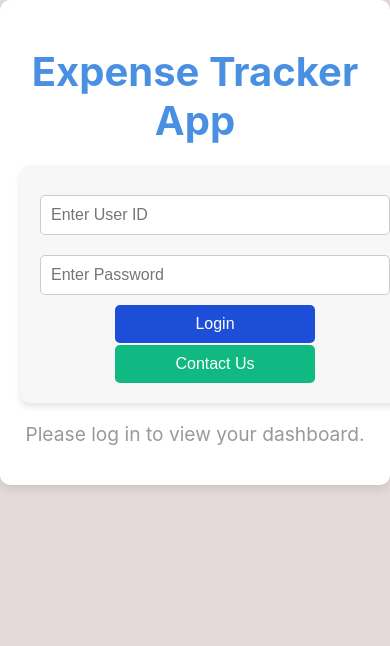
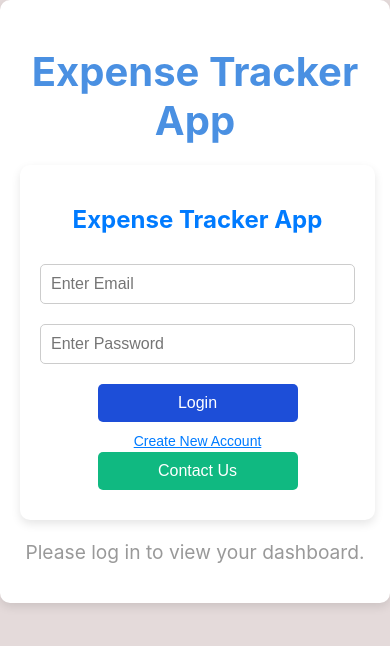
Before and after one commit to NaumanJaat/Expense-Tracker, a React (Create React App) app: page / in a window 390 px wide. Shown: the top 646 px of the page. Built offline with nearby package versions, Linux system fonts and the light colour scheme.

Commit message:
Update code with new changes

```diff
--- a/src/components/Login.js
+++ b/src/components/Login.js
@@ -1,43 +1,96 @@
-import React, { useState } from 'react';
-import { useAuth } from '../context/AuthContext';
-import styles from './Login.module.css';
+import React, { useState } from "react";
+import { useAuth } from "../context/AuthContext";
+import styles from "./Login.module.css";
 
 const Login = () => {
-  const { login, logout, error, user } = useAuth();
-  const [userID, setUserID] = useState('');
-  const [password, setPassword] = useState('');
+  const { login, createAccount, logout, error, user } = useAuth();
+  const [isCreatingAccount, setIsCreatingAccount] = useState(false);
+  const [name, setName] = useState("");
+  const [email, setEmail] = useState("");
+  const [password, setPassword] = useState("");
 
   const handleLogin = () => {
-    if (userID && password) {
-      login(userID, password);
+    if (email && password) {
+      login(email, password);
     }
   };
 
+  const handleCreateAccount = () => {
+    if (name && email && password) {
+      createAccount(name, email, password);
+    }
+  };
+
+  const toggleForm = () => {
+    setIsCreatingAccount(!isCreatingAccount);
+    setName("");
+    setEmail("");
+    setPassword("");
+  };
+
   const handleContactUs = () => {
-    window.open("https://www.linkedin.com/in/nauman-liaqat-a21066255/", "_blank");
+    window.open(
+      "https://www.linkedin.com/in/nauman-liaqat-a21066255/",
+      "_blank"
+    );
   };
 
   if (user) {
     return (
       <div className={styles.dashboard}>
-        <h2>Welcome, {user.id}!</h2>
+        <h2>Welcome, {user.name}!</h2>
         <div className={styles.buttonGroup}>
-          <button onClick={logout} className={styles.button}>Logout</button>
-          <button onClick={handleContactUs} className={styles.contactButton}>Contact Us</button>
+          <button onClick={logout} className={styles.button}>
+            Logout
+          </button>
+          <button onClick={handleContactUs} className={styles.contactButton}>
+            Contact Us
+          </button>
         </div>
       </div>
     );
   }
 
-
-
   return (
     <div className={styles.login}>
+      <h2>Expense Tracker App</h2>
+      {isCreatingAccount ? (
+        <>
           <input
             type="text"
-        placeholder="Enter User ID"
-        value={userID}
-        onChange={(e) => setUserID(e.target.value)}
+            placeholder="Name"
+            value={name}
+            onChange={(e) => setName(e.target.value)}
+            className={styles.input}
+          />
+          <input
+            type="email"
+            placeholder="Email"
+            value={email}
+            onChange={(e) => setEmail(e.target.value)}
+            className={styles.input}
+          />
+          <input
+            type="password"
+            placeholder="Password (uppercase, lowercase, character, number)"
+            value={password}
+            onChange={(e) => setPassword(e.target.value)}
+            className={styles.input}
+          />
+          <button onClick={handleCreateAccount} className={styles.button}>
+            Create Account
+          </button>
+          <button onClick={toggleForm} className={styles.link}>
+            Back to Login
+          </button>
+        </>
+      ) : (
+        <>
+          <input
+            type="email"
+            placeholder="Enter Email"
+            value={email}
+            onChange={(e) => setEmail(e.target.value)}
             className={styles.input}
           />
           <input
@@ -47,9 +100,18 @@ const Login = () => {
             onChange={(e) => setPassword(e.target.value)}
             className={styles.input}
           />
-      <button onClick={handleLogin} className={styles.button}>Login</button>
+          <button onClick={handleLogin} className={styles.button}>
+            Login
+          </button>
+          <button onClick={toggleForm} className={styles.link}>
+            Create New Account
+          </button>
+          <button onClick={handleContactUs} className={styles.contactButton}>
+            Contact Us
+          </button>
+        </>
+      )}
       {error && <p className={styles.error}>{error}</p>}
-      <button onClick={handleContactUs} className={styles.contactButton}>Contact Us</button>
     </div>
   );
 };
--- a/src/components/Login.module.css
+++ b/src/components/Login.module.css
@@ -19,6 +19,134 @@
   border-radius: 5px;
   border: 1px solid #ccc;
 }
+/* Center the form */
+.login,
+.dashboard {
+  max-width: 400px;
+  margin: 50px auto;
+  padding: 20px;
+  text-align: center;
+  background-color: #ffffff;
+  border-radius: 10px;
+  box-shadow: 0 4px 10px rgba(0, 0, 0, 0.1);
+}
+
+/* General input field styles */
+.input {
+  width: 100%;
+  padding: 10px;
+  margin: 10px 0;
+  font-size: 16px;
+  border: 1px solid #ddd;
+  border-radius: 5px;
+  outline: none;
+  transition: all 0.3s;
+}
+
+/* Input field focus effect */
+.input:focus {
+  border-color: #007bff;
+  box-shadow: 0 0 4px rgba(0, 123, 255, 0.5);
+}
+
+/* Buttons */
+.button {
+  width: 100%;
+  padding: 10px;
+  margin: 10px 0;
+  background-color: #007bff;
+  color: white;
+  font-size: 16px;
+  border: none;
+  border-radius: 5px;
+  cursor: pointer;
+  transition: background-color 0.3s ease;
+}
+
+.button:hover {
+  background-color: #0056b3;
+}
+
+/* Contact button style */
+.contactButton {
+  width: 100%;
+  padding: 10px;
+  margin: 10px 0;
+  background-color: #28a745;
+  color: white;
+  font-size: 16px;
+  border: none;
+  border-radius: 5px;
+  cursor: pointer;
+  transition: background-color 0.3s ease;
+}
+
+.contactButton:hover {
+  background-color: #218838;
+}
+
+/* Link-style button */
+.link {
+  background: none;
+  border: none;
+  color: #007bff;
+  cursor: pointer;
+  text-decoration: underline;
+  font-size: 14px;
+}
+
+.link:hover {
+  color: #0056b3;
+}
+
+/* Error message */
+.error {
+  color: red;
+  font-size: 14px;
+  margin-top: 10px;
+}
+
+/* Welcome screen */
+.dashboard h2 {
+  font-size: 22px;
+  margin-bottom: 20px;
+  color: #333;
+}
+
+/* Button group in the dashboard */
+.buttonGroup {
+  display: flex;
+  flex-direction: column;
+  gap: 10px;
+}
+@media (max-width: 500px) {
+  .login,
+  .dashboard {
+    width: 90%;
+    margin: 20px auto;
+  }
+
+  .input {
+    font-size: 14px;
+  }
+
+  .button {
+    font-size: 14px;
+    padding: 8px;
+  }
+
+  h2 {
+    font-size: 20px;
+  }
+}
+
+h2 {
+  font-size: 24px;
+  color: #007bff;
+  margin-bottom: 20px;
+  font-weight: bold;
+}
+
 
 .button {
   width: 100%;
--- a/src/context/AuthContext.js
+++ b/src/context/AuthContext.js
@@ -1,6 +1,6 @@
-import React, { createContext, useContext, useState, useEffect } from 'react';
-import { ref, set, get } from 'firebase/database';
-import database from '../firebase';
+import React, { createContext, useContext, useState, useEffect } from "react";
+import { ref, set, get } from "firebase/database";
+import database from "../firebase";
 
 const AuthContext = createContext();
 
@@ -8,62 +8,91 @@ export const AuthProvider = ({ children }) => {
   const [user, setUser] = useState(null);
   const [error, setError] = useState(null);
 
-  // Fetch user data from Firebase
-  const fetchUserData = async (userID) => {
-    const userRef = ref(database, `users/${userID}`);
+  // Sanitize email for Firebase
+  const sanitizeEmail = (email) => email.replace(/\./g, "_");
+
+  // Fetch user data
+  const fetchUserData = async (email) => {
+    const sanitizedEmail = sanitizeEmail(email);
+    const userRef = ref(database, `users/${sanitizedEmail}`);
     const snapshot = await get(userRef);
 
     if (snapshot.exists()) {
-      setUser({ id: userID, expenses: snapshot.val().expenses || [] });
+      setUser({ id: sanitizedEmail, ...snapshot.val() });
     } else {
       setError("User not found!");
       setUser(null);
     }
   };
 
-  // Handle user login
-  const login = async (userID, password) => {
-    const userRef = ref(database, `users/${userID}`);
+  // Login
+  const login = async (email, password) => {
+    try {
+      const sanitizedEmail = sanitizeEmail(email);
+      const userRef = ref(database, `users/${sanitizedEmail}`);
       const snapshot = await get(userRef);
 
       if (snapshot.exists()) {
         const storedPassword = snapshot.val().password;
-
-      // If passwords match, load user data
         if (storedPassword === password) {
-        await fetchUserData(userID);
-        localStorage.setItem('userID', userID);  // Store userID in localStorage for session
+          await fetchUserData(email);
+          localStorage.setItem("userEmail", sanitizedEmail);
           setError(null);
         } else {
           setError("Incorrect password!");
-        setUser(null);
         }
       } else {
-      // If user doesn't exist, create a new user with the entered password and empty expenses
-      const newUser = { password, expenses: [] };
-      await set(userRef, newUser);
-      setUser({ id: userID, expenses: [] });
-      localStorage.setItem('userID', userID);
-      setError(null);
+        setError("User not found!");
+      }
+    } catch (err) {
+      console.error("Login error:", err);
+      setError("Failed to login.");
     }
   };
 
-  // Handle user logout
+  // Create Account
+  const createAccount = async (name, email, password) => {
+    try {
+      const sanitizedEmail = sanitizeEmail(email);
+      const userRef = ref(database, `users/${sanitizedEmail}`);
+      const snapshot = await get(userRef);
+
+      if (snapshot.exists()) {
+        setError("An account with this email already exists!");
+      } else {
+        const newUser = {
+          name,
+          email,
+          password,
+          expenses: [],
+        };
+        await set(userRef, newUser);
+        setUser({ id: sanitizedEmail, name, expenses: [] });
+        localStorage.setItem("userEmail", sanitizedEmail);
+        setError(null);
+      }
+    } catch (err) {
+      console.error("Create account error:", err);
+      setError("Failed to create an account.");
+    }
+  };
+
+  // Logout
   const logout = () => {
     setUser(null);
-    localStorage.removeItem('userID');
+    localStorage.removeItem("userEmail");
   };
 
-  // Check if user is logged in from localStorage on app load
+  // Auto-login on app load
   useEffect(() => {
-    const storedUserID = localStorage.getItem('userID');
-    if (storedUserID) {
-      fetchUserData(storedUserID);
+    const storedEmail = localStorage.getItem("userEmail");
+    if (storedEmail) {
+      fetchUserData(storedEmail);
     }
   }, []);
 
   return (
-    <AuthContext.Provider value={{ user, login, logout, error }}>
+    <AuthContext.Provider value={{ user, login, createAccount, logout, error }}>
       {children}
     </AuthContext.Provider>
   );
```
Lines whose indentation alone changed are shown as unchanged.
